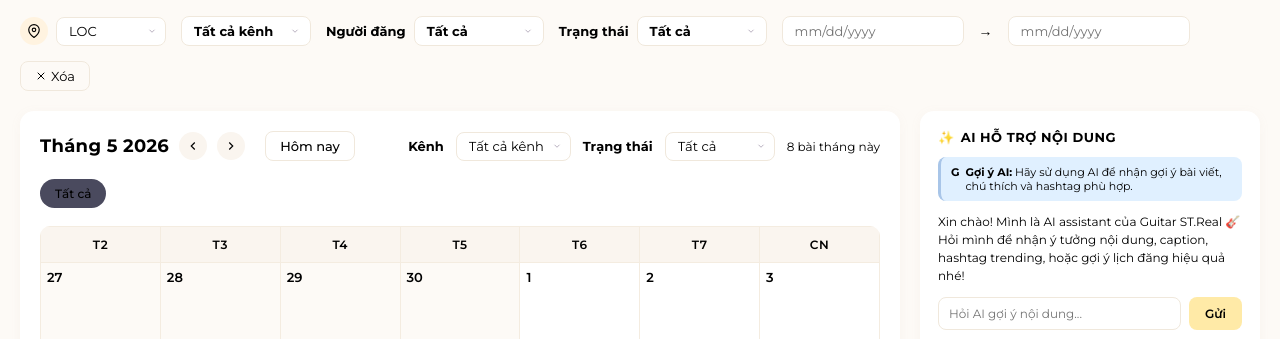
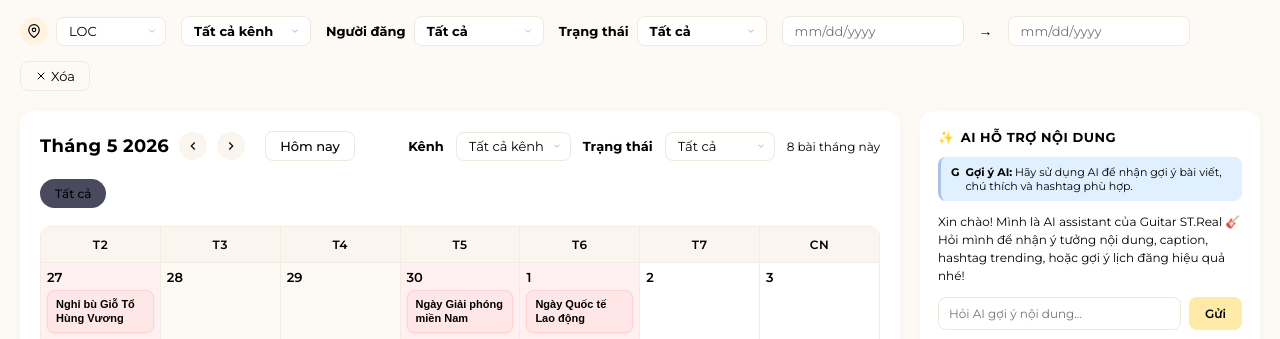
Before and after one commit to quantrinhansu123/baocaoxuonggita, a plain HTML site: page content-plan.html in a window 1280 px wide. Shown: the top 339 px of the page. Drawn offline with Linux system fonts and the light colour scheme; no server answers.

Commit message:
Add Vietnam holiday notices to content plan

```diff
--- a/content-plan.html
+++ b/content-plan.html
@@ -385,6 +385,38 @@
 
         .day-number.disabled {
             color: #d4cabe;
+        }
+
+        .calendar-table td.holiday {
+            background: #fff1f1;
+        }
+
+        .calendar-table td.holiday .day-number {
+            color: #d93636;
+        }
+
+        .holiday-notice {
+            width: 100%;
+            border: 1px solid #ffd1d1;
+            border-radius: 8px;
+            background: #ffe7e7;
+            color: #c92525;
+            padding: 6px 8px;
+            font-size: 11px;
+            font-weight: 700;
+            line-height: 1.3;
+            text-align: left;
+            cursor: pointer;
+            box-shadow: 0 1px 3px rgba(201, 37, 37, 0.08);
+        }
+
+        .holiday-notice:hover {
+            background: #ffdede;
+        }
+
+        .holiday-notice:focus {
+            outline: 2px solid #d93636;
+            outline-offset: 2px;
         }
 
         /* Calendar Events */
@@ -1228,6 +1260,19 @@
         ];
         const DATE_COLUMNS = ["Ngày muốn đăng", "Ngay muon dang", "Ngày đăng", "Ngay dang"];
         const chipColors = ["#5b8cb8", "#c89942", "#5e9468", "#c97a5e", "#8a6ba8", "#c46b87"];
+        const VIETNAM_HOLIDAYS = {
+            "2026-01-01": "Tết Dương lịch",
+            "2026-02-16": "Tết Nguyên đán",
+            "2026-02-17": "Tết Nguyên đán",
+            "2026-02-18": "Tết Nguyên đán",
+            "2026-02-19": "Tết Nguyên đán",
+            "2026-02-20": "Tết Nguyên đán",
+            "2026-04-27": "Nghỉ bù Giỗ Tổ Hùng Vương",
+            "2026-04-30": "Ngày Giải phóng miền Nam",
+            "2026-05-01": "Ngày Quốc tế Lao động",
+            "2026-09-01": "Ngày Quốc khánh Việt Nam",
+            "2026-09-02": "Ngày Quốc khánh Việt Nam"
+        };
 
         const platformNames = {
             "facebook-bg": "Facebook",
@@ -1406,6 +1451,81 @@
         function getFallbackCardDate(card) {
             const day = getEventDay(card);
             return day ? `2026-05-${String(day).padStart(2, "0")}` : "";
+        }
+
+        function getDisplayedMonthInfo() {
+            const title = document.querySelector(".month-title")?.textContent || "";
+            const match = title.match(/Tháng\s+(\d{1,2})\s+(\d{4})/i);
+            return match ? { month: Number(match[1]), year: Number(match[2]) } : { month: 5, year: 2026 };
+        }
+
+        function formatDateKey(year, month, day) {
+            return [
+                year,
+                String(month).padStart(2, "0"),
+                String(day).padStart(2, "0")
+            ].join("-");
+        }
+
+        function getCellDateKey(cell, monthInfo) {
+            const day = Number(cell.querySelector(".day-number")?.textContent.trim());
+            if (!day) return "";
+
+            let month = monthInfo.month;
+            let year = monthInfo.year;
+            if (cell.classList.contains("disabled")) {
+                if (day > 20) {
+                    month -= 1;
+                    if (month === 0) {
+                        month = 12;
+                        year -= 1;
+                    }
+                } else {
+                    month += 1;
+                    if (month === 13) {
+                        month = 1;
+                        year += 1;
+                    }
+                }
+            }
+
+            return formatDateKey(year, month, day);
+        }
+
+        function openHolidayDetail(dateKey, holidayName) {
+            const [year, month, day] = dateKey.split("-");
+            eventDetailTitle.textContent = holidayName;
+            eventDetailDate.textContent = `${day}/${month}/${year}`;
+            eventDetailTime.textContent = "Cả ngày";
+            eventDetailPlatform.textContent = holidayName;
+            eventDetailTag.textContent = "Ngày lễ";
+            eventDetailContent.textContent = holidayName;
+            eventDetailModal.classList.add("show");
+            eventDetailModal.setAttribute("aria-hidden", "false");
+            eventDetailClose.focus();
+        }
+
+        function renderVietnamHolidayNotices() {
+            const monthInfo = getDisplayedMonthInfo();
+            document.querySelectorAll(".calendar-table td").forEach((cell) => {
+                const dateKey = getCellDateKey(cell, monthInfo);
+                const holidayName = VIETNAM_HOLIDAYS[dateKey];
+                if (!holidayName) return;
+
+                cell.classList.add("holiday");
+                cell.querySelector(".day-number")?.classList.add("holiday");
+
+                const notice = document.createElement("button");
+                notice.className = "holiday-notice";
+                notice.type = "button";
+                notice.textContent = holidayName;
+                notice.setAttribute("aria-label", holidayName);
+                notice.addEventListener("click", (event) => {
+                    event.stopPropagation();
+                    openHolidayDetail(dateKey, holidayName);
+                });
+                cell.appendChild(notice);
+            });
         }
 
         function getCardChannel(card) {
@@ -1642,6 +1762,7 @@
                 }
             });
         });
+        renderVietnamHolidayNotices();
 
         eventDetailClose.addEventListener("click", closeEventDetail);
         eventDetailModal.addEventListener("click", (event) => {
```
